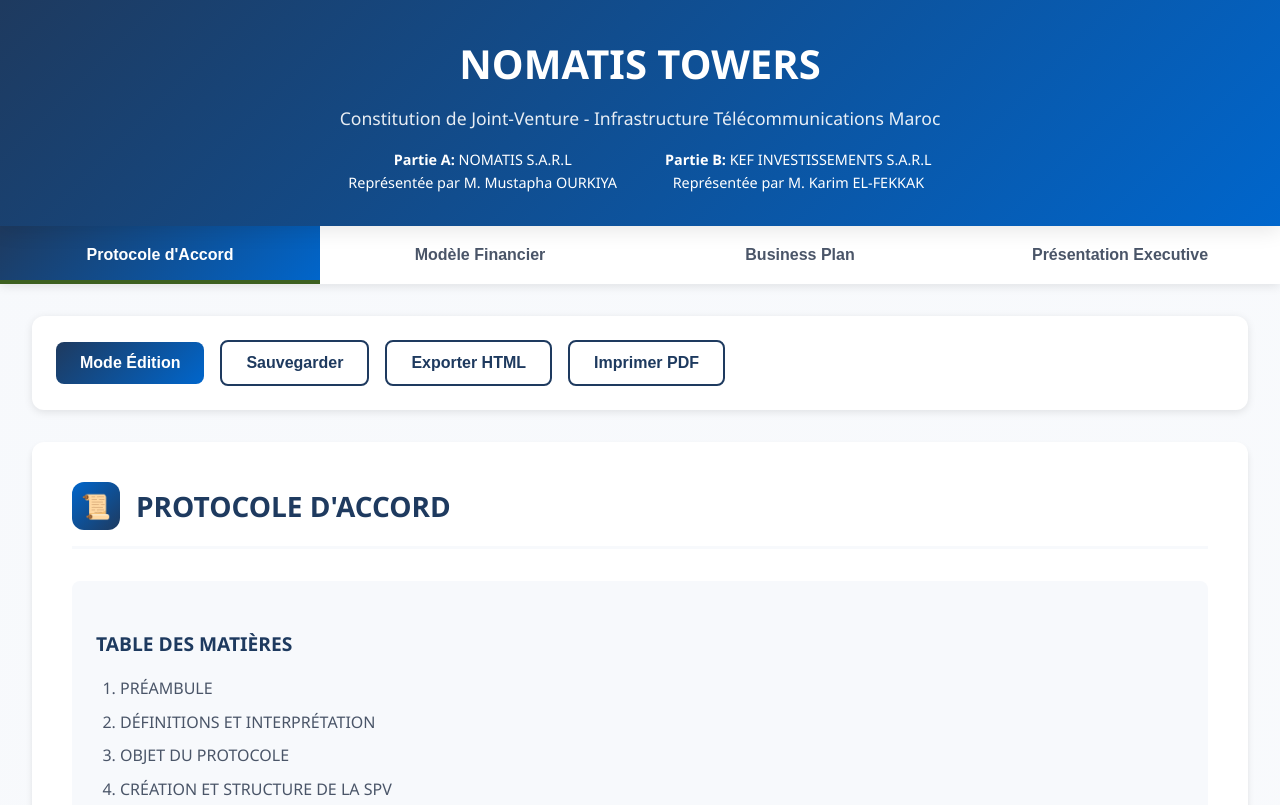
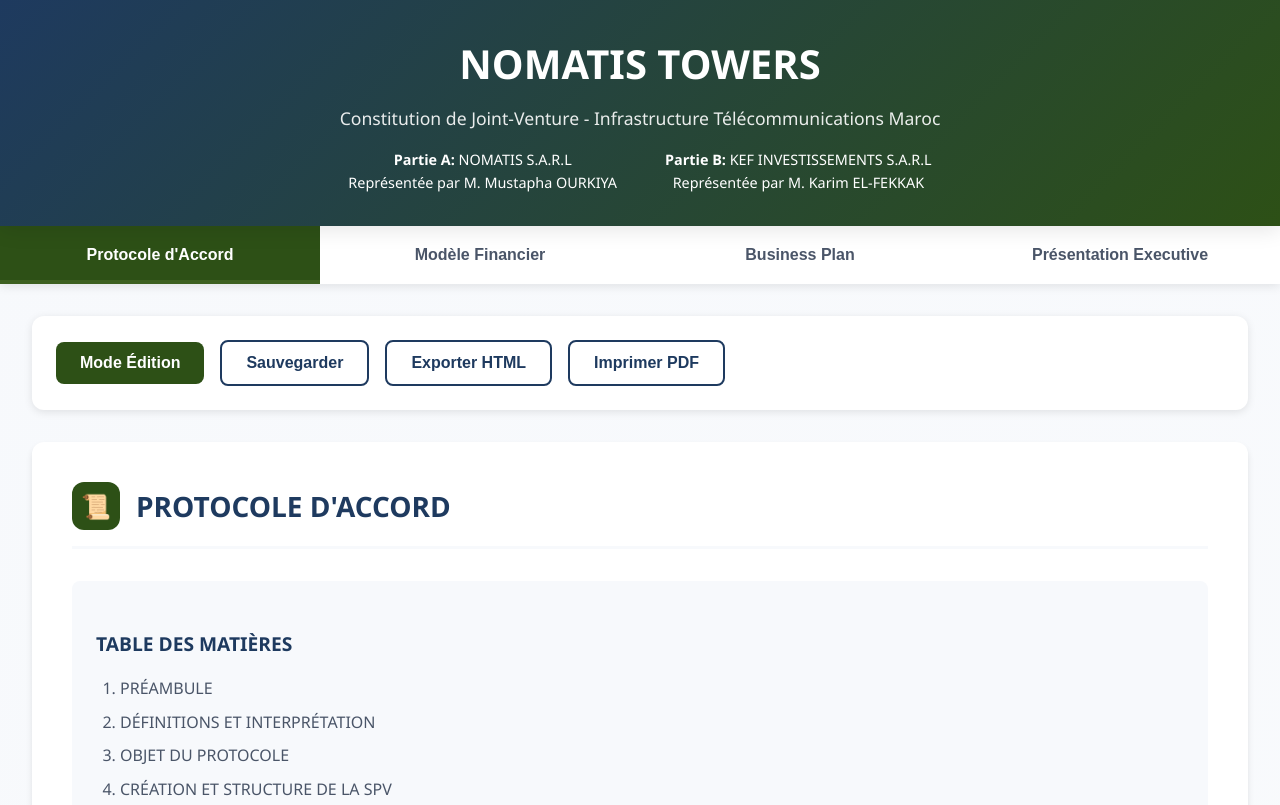
Before and after one commit to KEF101/nomatis-towers, a plain HTML site: page index.html in a window 1280 px wide. Shown: the top 805 px of the page. Drawn offline with Linux system fonts and the light colour scheme.

Commit message:
Add files via upload

```diff
--- a/index.html
+++ b/index.html
@@ -36,7 +36,7 @@
 
         /* Header Styles */
         .header {
-            background: linear-gradient(135deg, var(--primary-navy) 0%, var(--accent-blue) 100%);
+            background: linear-gradient(135deg, var(--primary-navy) 0%, var(--bottle-green) 100%);
             color: white;
             padding: 2rem 0;
             box-shadow: 0 4px 20px rgba(0,0,0,0.1);
@@ -108,7 +108,7 @@
         }
 
         .tab-link.active {
-            background: linear-gradient(135deg, var(--primary-navy) 0%, var(--accent-blue) 100%);
+            background: var(--bottle-green);
             color: white;
         }
 
@@ -164,7 +164,7 @@
         .section-icon {
             width: 48px;
             height: 48px;
-            background: linear-gradient(135deg, var(--accent-blue) 0%, var(--primary-navy) 100%);
+            background: var(--bottle-green);
             border-radius: 12px;
             display: flex;
             align-items: center;
@@ -221,7 +221,7 @@
         }
 
         th {
-            background: linear-gradient(135deg, var(--primary-navy) 0%, var(--accent-blue) 100%);
+            background: var(--bottle-green);
             color: white;
             padding: 1rem;
             text-align: left;
@@ -318,7 +318,7 @@
         }
 
         .btn-primary {
-            background: linear-gradient(135deg, var(--primary-navy) 0%, var(--accent-blue) 100%);
+            background: var(--bottle-green);
             color: white;
         }
 
```
